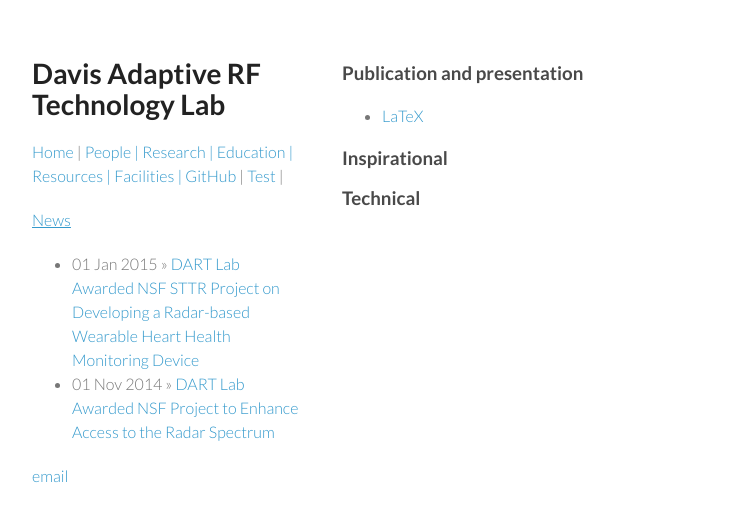
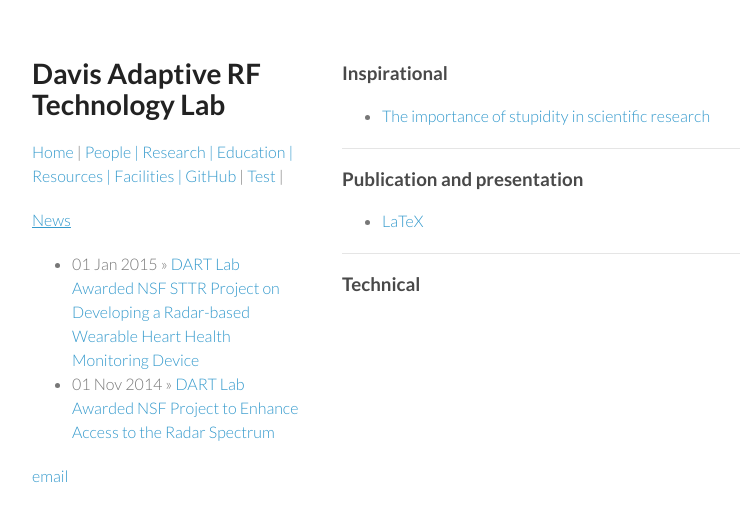
Before and after one commit to ucdart/ucdart.github.io, a Jekyll site: the page built from resources/index.html, in a window 1280 px wide. Shown: the top 522 px of the page, without its empty margins (128-868 px from the left). Built offline with Jekyll 4.4.1, drawn with Linux system fonts in a browser that asks for light colours.

Commit message:
Update index.html

```diff
--- a/resources/index.html
+++ b/resources/index.html
@@ -2,12 +2,18 @@
 layout: default
 title: UCDart::Resources
 ---
+<h3> Inspirational </h3>
+<ul>
+  <li><a href="http://jcs.biologists.org/content/121/11/1771.full">The importance of stupidity in scientific research</a></li>
+</ul>
+
+<hr>
 
 <h3> Publication and presentation </h3>
 <ul>
   <li><a href="/resources/latex.html">LaTeX</a></li>
 </ul>
 
-<h3> Inspirational </h3>
+<hr>
 
 <h3> Technical</h3>
```
